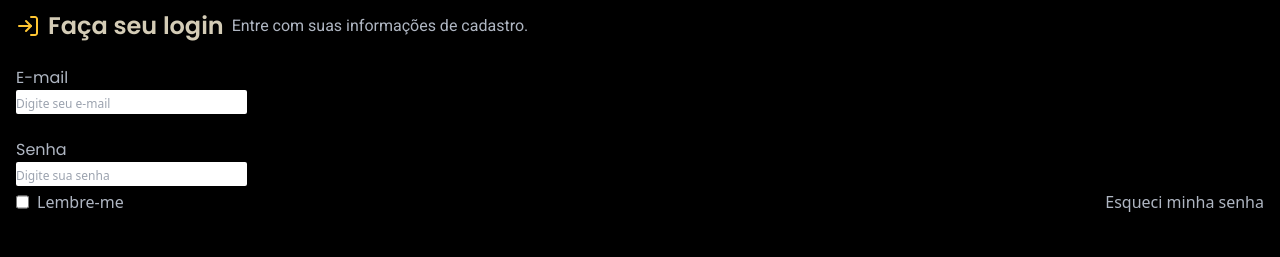
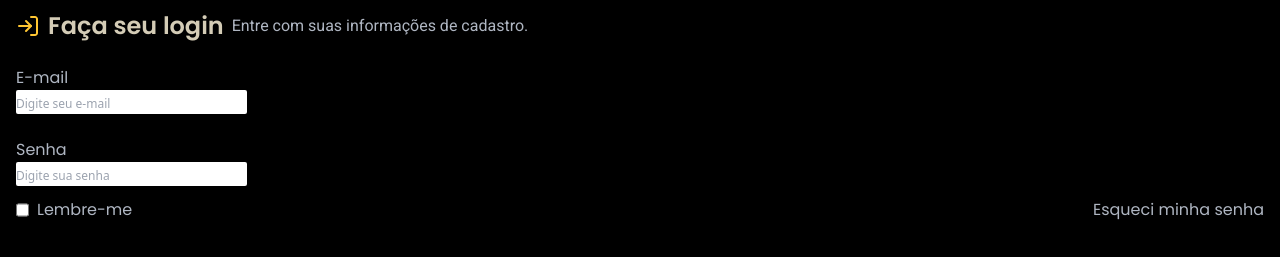
Before and after one commit to Marcoswodbarros/LoginForm, a website: page index.html in a window 1280 px wide. Shown: the part 83-340 px from the top of the page. Drawn offline with Linux system fonts and the light colour scheme.

Commit message:
Updating checkbox container

```diff
--- a/index.html
+++ b/index.html
@@ -32,13 +32,13 @@
         <label for="password" class="font-poppins block mt-6 ml-4">Senha</label>
         <input type="password" name="password" id="password" class="rounded-sm block ml-4 placeholder:text-xs" placeholder="Digite sua senha">
 
-        <div id="checkbox__container" class="flex justify-between">
-            <div id="checkbox__position" class="flex flex-row-reverse justify-end gap-2 mt-1 ml-4">
-                <label for="checkbox">Lembre-me</label>
+        <div id="checkbox__container" class="flex justify-between mt-3">
+            <div id="checkbox__position" class="flex flex-row-reverse justify-end gap-2 ml-4">
+                <label for="checkbox" class="font-poppins">Lembre-me</label>
                 <input type="checkbox" name="checkbox" id="checkbox">
             </div>
 
-            <p class="mt-1 mr-4">Esqueci minha senha</p>
+            <p class="mr-4 font-poppins">Esqueci minha senha</p>
         </div>
     </main>
 </body>
```
Also changed, not shown: dist/output.css.
